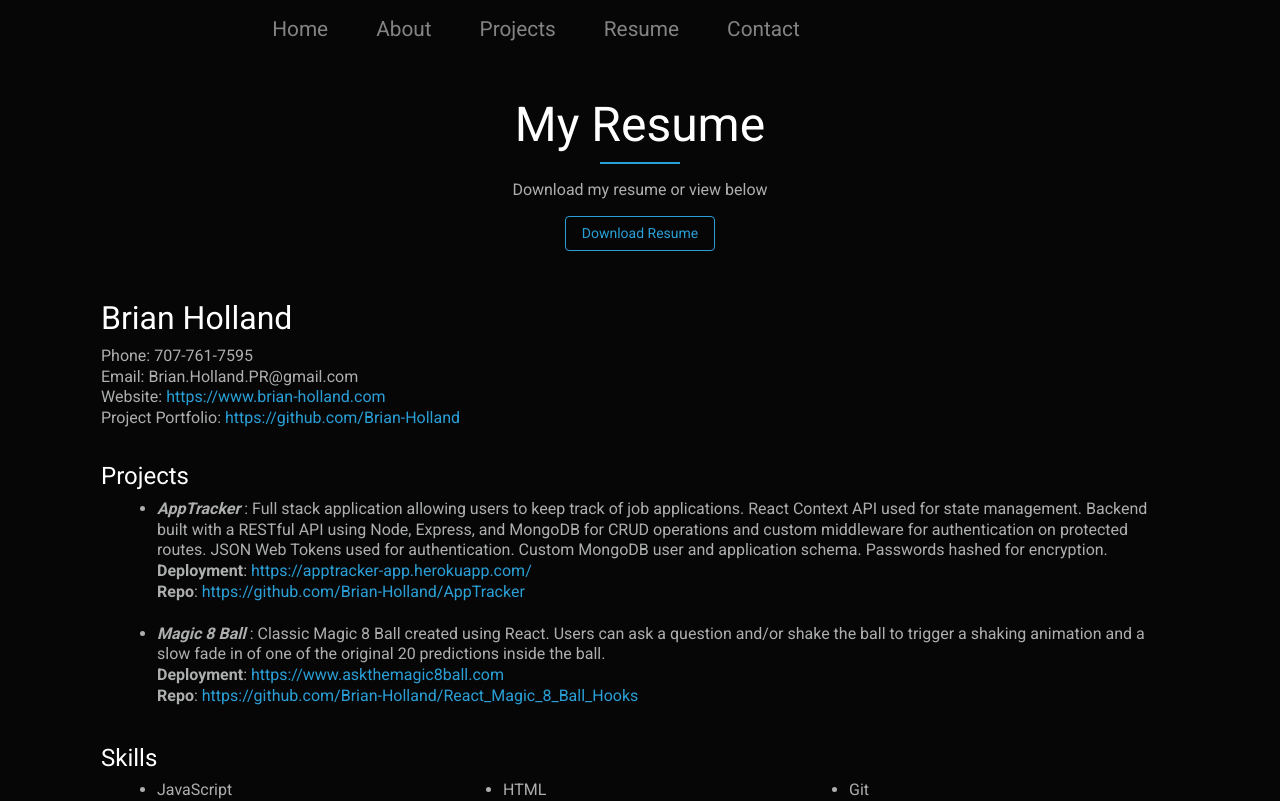
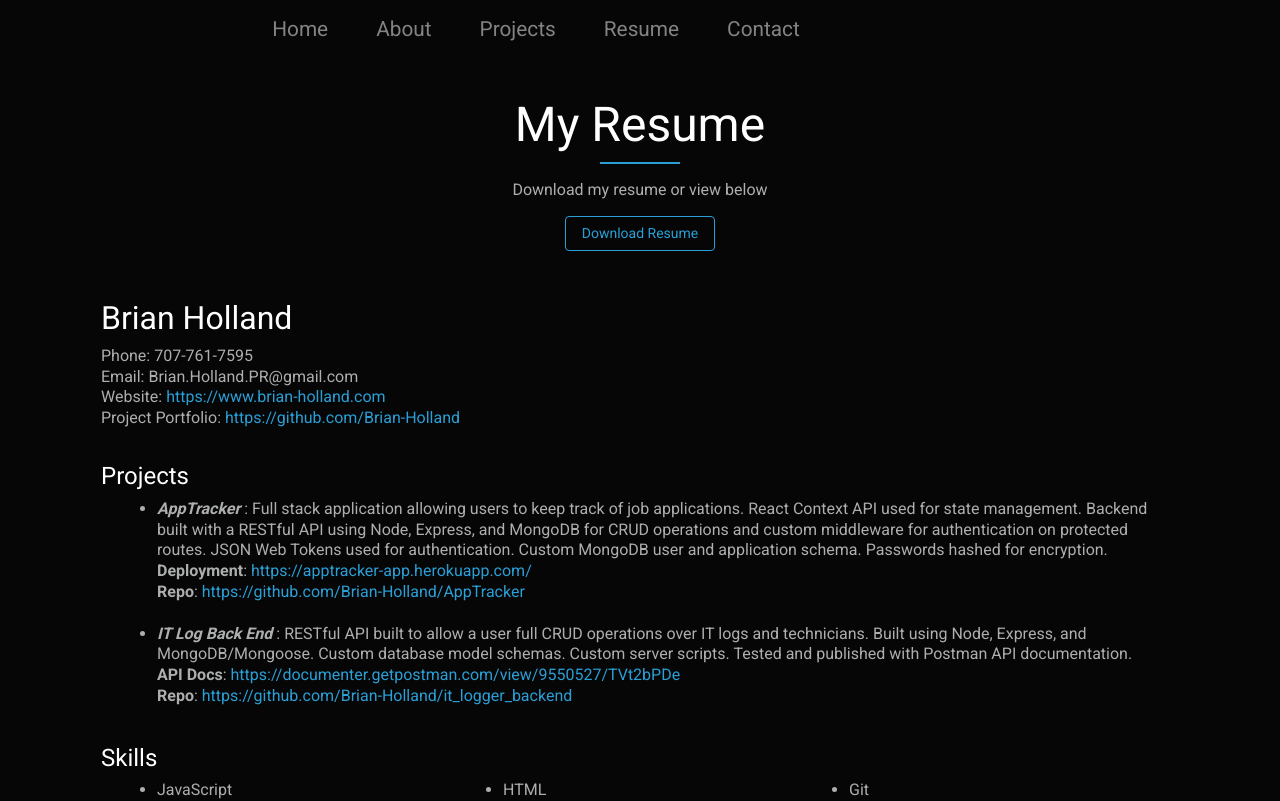
Before and after one commit to Brian-Holland/NextJS_Website, a Next.js app: page /resume in a window 1280 px wide. Shown: the top 801 px of the page. Built offline with nearby package versions, Linux system fonts and the light colour scheme.

Commit message:
resume fixes

```diff
--- a/pages/resume.js
+++ b/pages/resume.js
@@ -90,19 +90,19 @@ const ResumePage = () => {
 						</li>
 						<li>
 							<strong>
-								<em>Magic 8 Ball</em>
+								<em>IT Log Back End</em>
 							</strong>{' '}
-							: Classic Magic 8 Ball created using React. Users can ask a question and/or shake the ball
-							to trigger a shaking animation and a slow fade in of one of the original 20 predictions
-							inside the ball. <br />
-							<strong>Deployment</strong>:
-							<Link href="https://www.askthemagic8ball.com" passHref>
-								<a target="_blank"> https://www.askthemagic8ball.com</a>
+							: RESTful API built to allow a user full CRUD operations over IT logs and technicians. Built
+							using Node, Express, and MongoDB/Mongoose. Custom database model schemas. Custom server
+							scripts. Tested and published with Postman API documentation. <br />
+							<strong>API Docs</strong>:
+							<Link href="https://documenter.getpostman.com/view/9550527/TVt2bPDe" passHref>
+								<a target="_blank"> https://documenter.getpostman.com/view/9550527/TVt2bPDe</a>
 							</Link>
 							<br />
 							<strong>Repo</strong>:
-							<Link href="https://github.com/Brian-Holland/React_Magic_8_Ball_Hooks" passHref>
-								<a target="_blank"> https://github.com/Brian-Holland/React_Magic_8_Ball_Hooks</a>
+							<Link href="https://github.com/Brian-Holland/it_logger_backend" passHref>
+								<a target="_blank"> https://github.com/Brian-Holland/it_logger_backend</a>
 							</Link>
 							<br />
 						</li>
```
Also changed, not shown: 1 other file (tests, documents, lock files or other folders).
